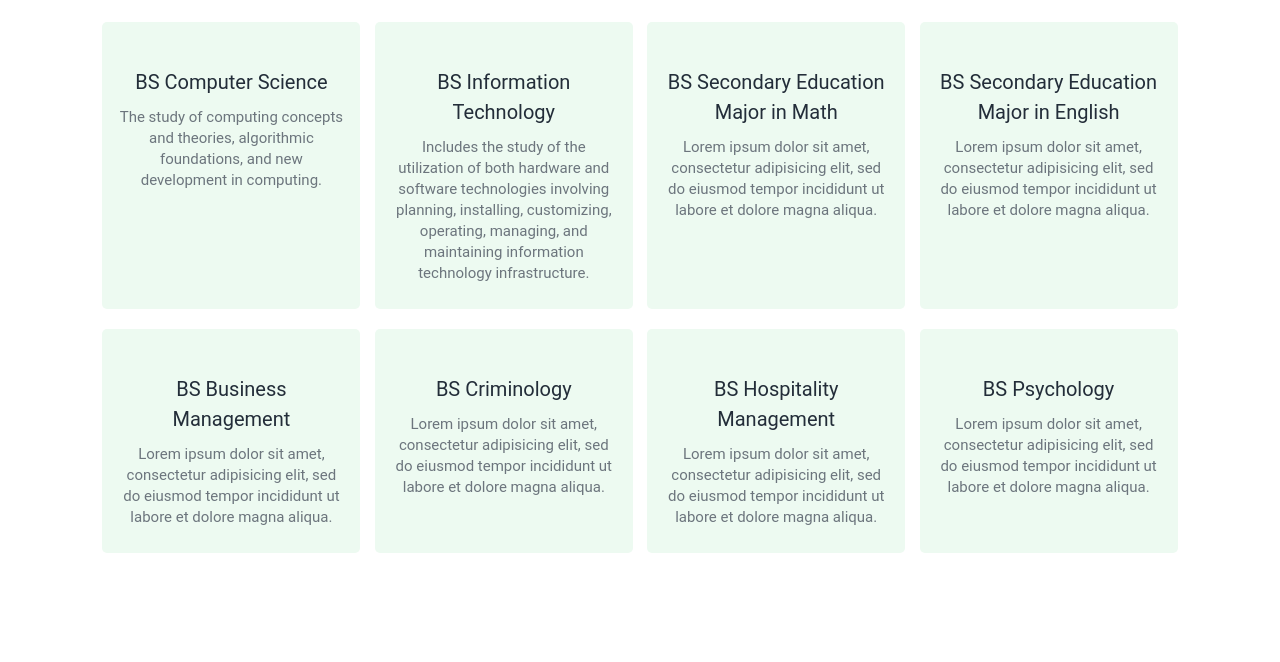
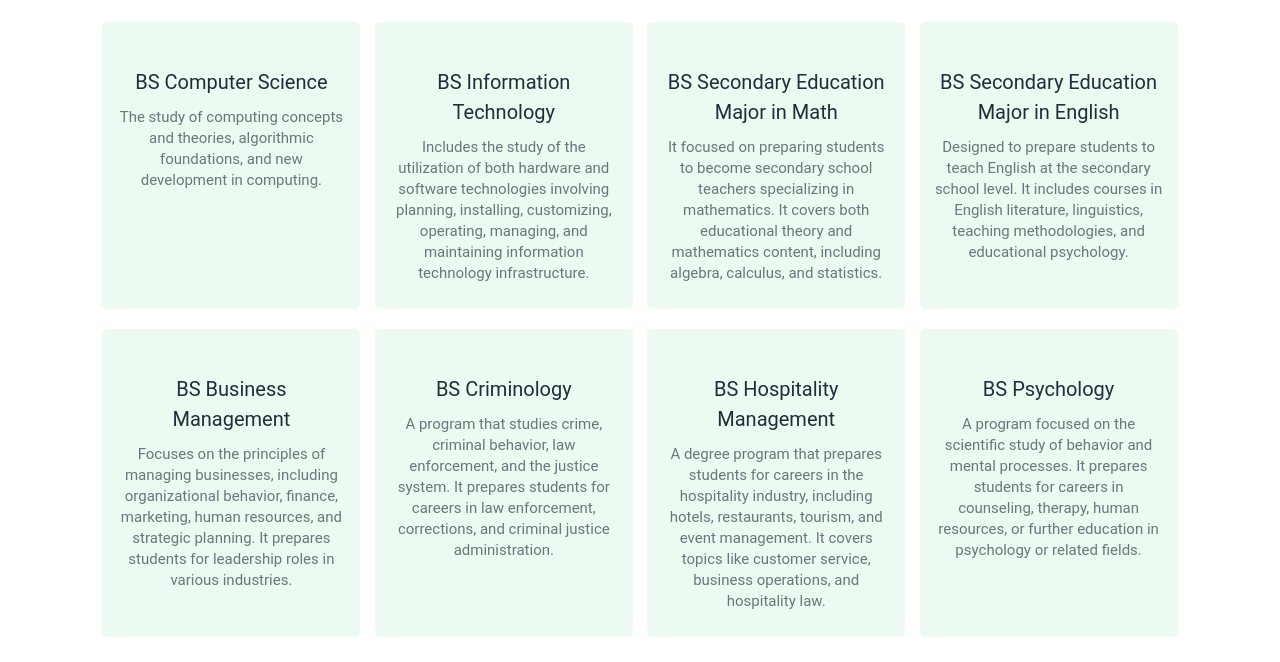
Before and after one commit to belle-designer/CVSU-Enrollment-System, a React (Vite) app in the folder enrollment-system/: page / in a window 1280 px wide. Shown: the part 1880-2542 px from the top of the page. Built offline with nearby package versions, Linux system fonts and the light colour scheme.

Commit message:
definition for each course

```diff
--- a/enrollment-system/src/components/Courses.jsx
+++ b/enrollment-system/src/components/Courses.jsx
@@ -13,29 +13,29 @@ function Courses() {
     },
     {
       title: "BS Secondary Education Major in Math",
-      description: "Lorem ipsum dolor sit amet, consectetur adipisicing elit, sed do eiusmod tempor incididunt ut labore et dolore magna aliqua."
+      description: "It focused on preparing students to become secondary school teachers specializing in mathematics. It covers both educational theory and mathematics content, including algebra, calculus, and statistics."
     },
     {
       title: "BS Secondary Education Major in English",
-      description: "Lorem ipsum dolor sit amet, consectetur adipisicing elit, sed do eiusmod tempor incididunt ut labore et dolore magna aliqua."
+      description: "Designed to prepare students to teach English at the secondary school level. It includes courses in English literature, linguistics, teaching methodologies, and educational psychology."
     },
     {
       title: "BS Business Management",
-      description: "Lorem ipsum dolor sit amet, consectetur adipisicing elit, sed do eiusmod tempor incididunt ut labore et dolore magna aliqua."
+      description: "Focuses on the principles of managing businesses, including organizational behavior, finance, marketing, human resources, and strategic planning. It prepares students for leadership roles in various industries."
     },
 
     {
       title: "BS Criminology",
-      description: "Lorem ipsum dolor sit amet, consectetur adipisicing elit, sed do eiusmod tempor incididunt ut labore et dolore magna aliqua."
+      description: "A program that studies crime, criminal behavior, law enforcement, and the justice system. It prepares students for careers in law enforcement, corrections, and criminal justice administration."
     },
     {
       title: "BS Hospitality Management",
-      description: "Lorem ipsum dolor sit amet, consectetur adipisicing elit, sed do eiusmod tempor incididunt ut labore et dolore magna aliqua."
+      description: "A degree program that prepares students for careers in the hospitality industry, including hotels, restaurants, tourism, and event management. It covers topics like customer service, business operations, and hospitality law."
     },
 
     {
       title: "BS Psychology",
-      description: "Lorem ipsum dolor sit amet, consectetur adipisicing elit, sed do eiusmod tempor incididunt ut labore et dolore magna aliqua."
+      description: "A program focused on the scientific study of behavior and mental processes. It prepares students for careers in counseling, therapy, human resources, or further education in psychology or related fields."
     }
 
 
```
